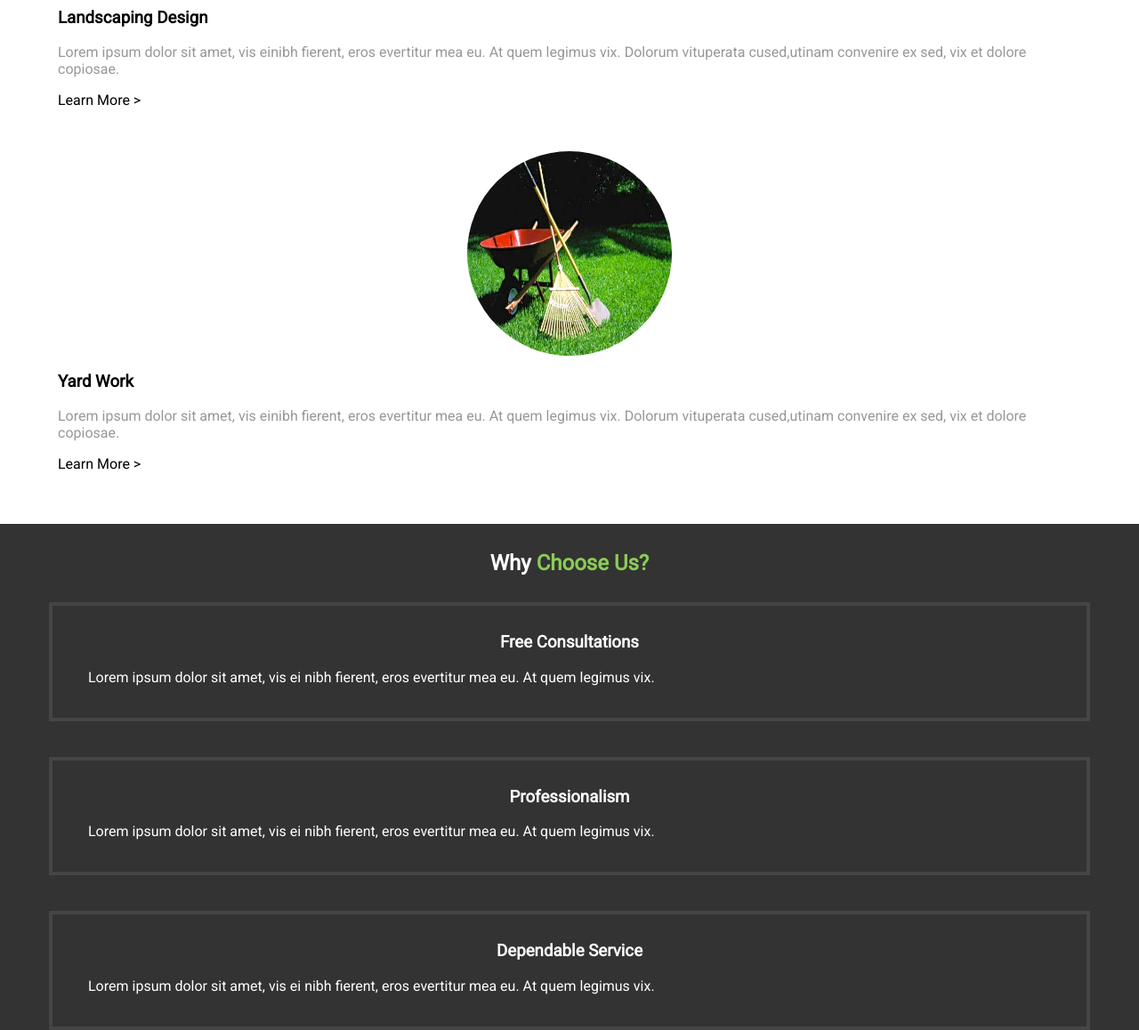
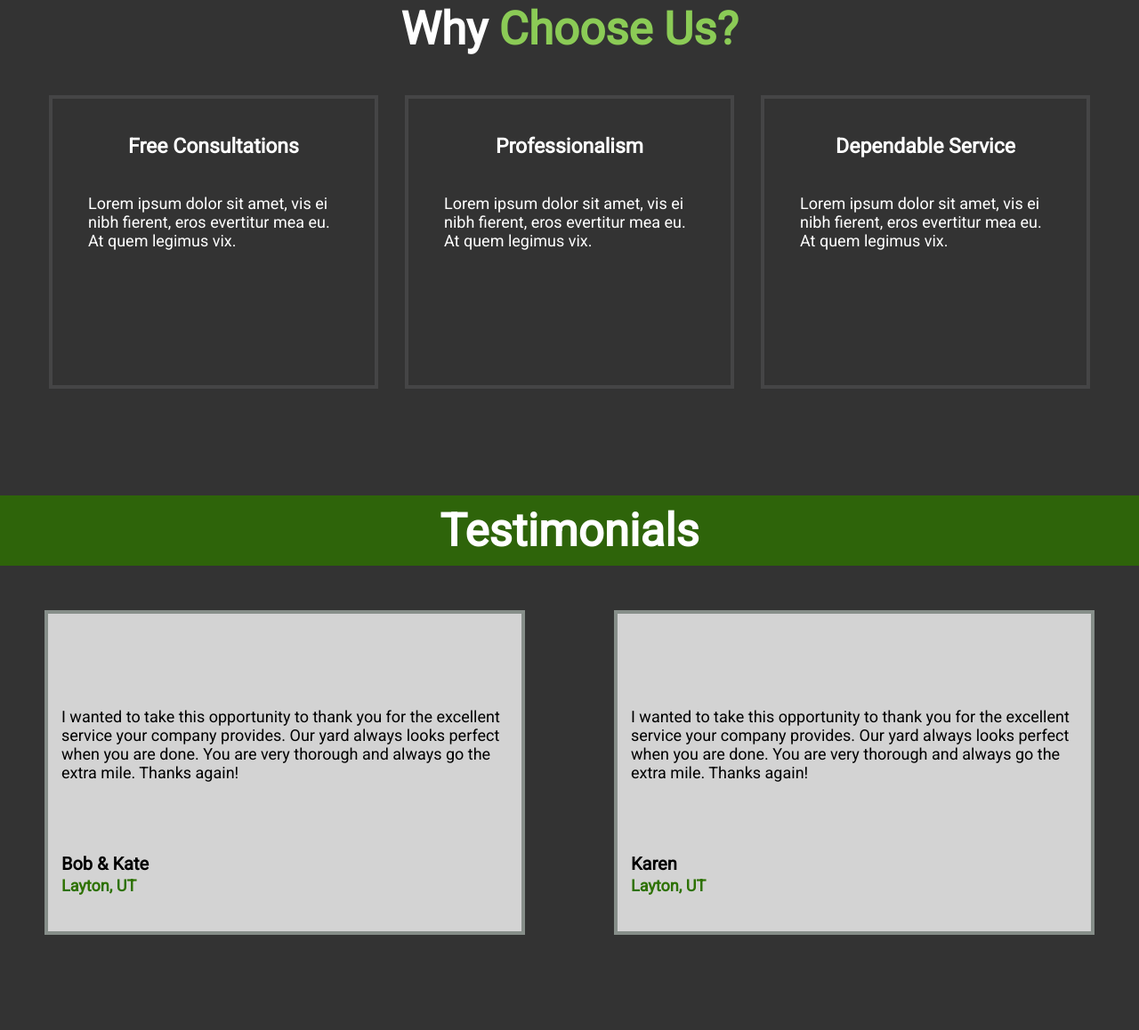
Before and after one commit to toastertom/greenops, a plain HTML site: page index.html in a window 1280 px wide. Shown: the part 1339-2497 px from the top of the page at 89% size. Drawn offline with nearby package versions, Linux system fonts and the light colour scheme; some packages are replaced by stand-ins of ours; files whose address does not match are found by name.

Commit message:
home responsiveness for laptop screens

```diff
--- a/styles/home.css
+++ b/styles/home.css
@@ -33,13 +33,11 @@
   margin-top: 0px;
   text-align: center;
   color: #2D7100;
-
 }
 
 .services-intro p {
   padding-top: 19px;
   border-top: 2px solid #ECECED;
-
 }
 
 .featured-service {
@@ -57,7 +55,7 @@
 }
 
 .featured-service a {
-  color: #000
+  color: #2D7100;
 }
 
 .choose-us {
@@ -109,11 +107,14 @@
   border: 4px solid #868E89;
   margin: 15px;
   padding: 25px 15px 25px 15px;
-  background: rgba(225, 225, 225, 0.8);
+  background: rgba(225, 225, 225, 0.92);
 }
 
-.testament-cards p {
 
+
+.testament-cards span {
+  color: #2D7100;
+  font-size: 14px;
 }
 
 .contact-section {
--- a/styles/laptop.css
+++ b/styles/laptop.css
@@ -1,9 +1,139 @@
-@media screen and (min-width: 1380px) {
+ @media screen and (min-width: 1000px) {
+
+   /*Index*/
+
+
+   /*Home*/
+   .home-header {
+     height: 600px;
+   }
+
+   .home-header h1{
+     font-size: 51px;
+   }
+
+  .professional {
+    display: flex;
+  }
 
   .services-intro {
-    width: 60%;
+    width: 359px;
     margin: 0 auto;
-    height: 400px;
+    height: 355px;
+  }
+
+  .services-intro h2{
+    margin: 40px 0px;
+    font-size: 32px;
+
+  }
+
+  .services-intro p{
+    padding-top: 40px;
+    font-size: 18px;
+  }
+
+  .featured-service {
+    padding: 0px 10px;
+    width: 250px;
+    font-size: 18px;
+  }
+
+  .featured-service img {
+    height: 169px;
+    width: 259px;
+
+  }
+
+  .featured-service h3 {
+    font-size: 20px;
+  }
+
+  .featured-service p {
+    font-size: 18px;
+  }
+
+  .choose-us h2{
+    font-size: 51px;
+  }
+
+  .why-container {
+    display: flex;
+  }
+
+  .why-cards {
+    width: 380px;
+    height: 282px;
+  }
+
+  .why-cards h3{
+    margin: 20px 0px;
+    font-size: 23px;
+  }
+
+  .why-cards p{
+    margin: 40px 0px;
+    font-size: 18px;
+  }
+
+  .testament-header h2 {
+    font-size: 51px;
+  }
+
+  .testament-container {
+    display: flex;
+  }
+
+  .testament-cards {
+    width: 527px;
+    height: 307px;
+
+  }
+
+  .testament-cards p{
+    font-size: 18px;
+    margin: 80px 0px;
+
+  }
+
+  .testament-cards h4 {
+    font-size: 20px;
+  }
+
+  .testament-cards span {
+    font-size: 18px;
+  }
+
+  .contact-section {
+    padding-left: 60px;
+    padding-right: 60px;
+  }
+
+  .contact-container h2 {
+    font-size: 44px;
+  }
+
+  .contact-container form {
+    padding-bottom: 40px;
+  }
+
+  .contact-container input {
+    height: 45px;
+    width: 933px;
+    font-size: 20px;
+  }
+
+  .contact-container textarea {
+    height: 288px;
+    width: 933px;
+    font-size: 20px;
+    margin-bottom: 40px;
+  }
+
+  .contact-container button {
+    width: 330px;
+    height: 64px;
+    font-size: 20px;
   }
 
 }
--- a/styles/tablets.css
+++ b/styles/tablets.css
@@ -33,14 +33,15 @@
   }
 
   .featured-service {
-    padding: 0px 50px;
+    padding: 0px 80px;
+    margin-bottom: 60px;
   }
 
 
   .featured-service img {
-    border-radius: 50%;
-    height: 230px;
-    width: 230px;
+
+    height: 280px;
+    width: 430px;
     display: block;
     margin: 0px auto;
 
--- a/views/home.html
+++ b/views/home.html
@@ -19,7 +19,9 @@
   </div>
 
   <div class="choose-us">
+
       <h2>Why <span>Choose Us?</span></h2>
+    <div class="why-container">
       <div class="why-cards">
         <h3>Free Consultations</h3>
         <p>Lorem ipsum dolor sit amet, vis ei nibh fierent, eros evertitur mea eu. At quem legimus vix.</p>
@@ -33,26 +35,29 @@
         <p>Lorem ipsum dolor sit amet, vis ei nibh fierent, eros evertitur mea eu. At quem legimus vix.</p>
       </div>
     </div>
+  </div>
 
   <div class="testimonials">
     <div class="testament-header">
       <h2>Testimonials</h2>
     </div>
+    <div class="testament-container">
       <div class="testament-cards">
         <p>I wanted to take this opportunity to thank you for the excellent service your company provides. Our yard always looks perfect when you are done. You are very thorough and always go the extra mile. Thanks again!</p>
         <h4>
           Bob & Kate
           <br/>
-        Layton, UT
+          <span>Layton, UT</span>
         </h4>
       </div>
       <div class="testament-cards">
         <p>I wanted to take this opportunity to thank you for the excellent service your company provides. Our yard always looks perfect when you are done. You are very thorough and always go the extra mile. Thanks again!</p>
         <h4>
-        Bob & Kate
+          Karen
           <br/>
-        Layton, UT
+          <span>Layton, UT</span>
         </h4>
+      </div>
     </div>
   </div>
 
@@ -63,7 +68,7 @@
         <input placeholder="Your Name"></input>
         <input placeholder="Your E-Mail Address"></input>
         <textarea placeholder="Your Message..."></textarea>
-        <button>Submit</button>
+        <button>Send</button>
       </form>
     </div>
 
```
Lines whose indentation alone changed are shown as unchanged.
